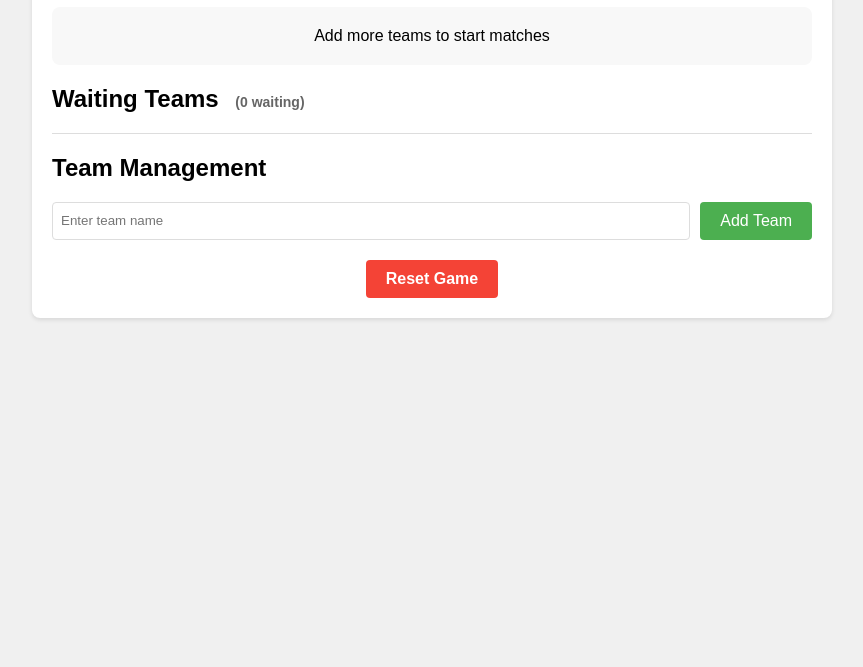
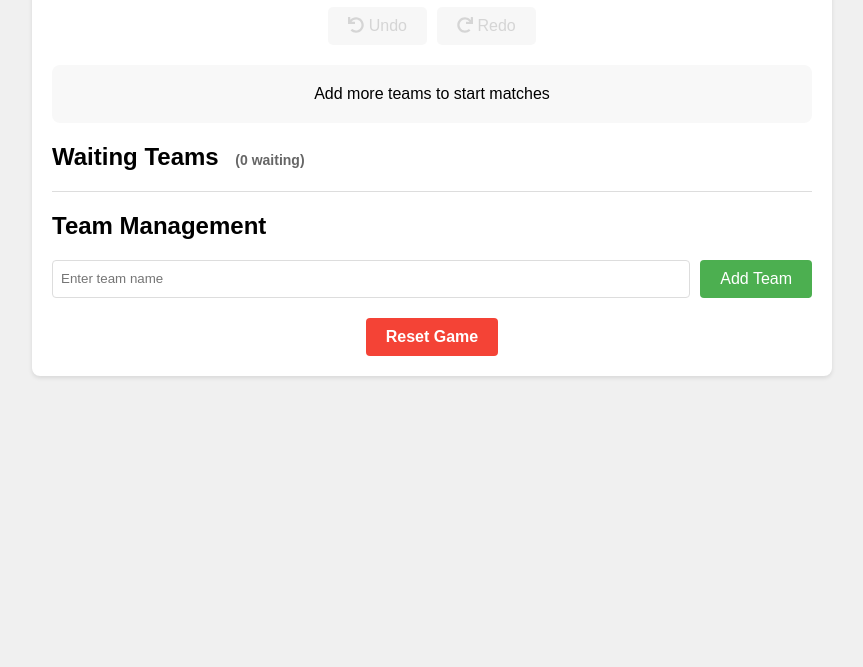
Before and after one commit to qorporate/set-tool-testing, a website: page index.html in a window 1280 px wide. Shown: the part 133-800 px from the top of the page, without its empty margins (208-1071 px from the left). Drawn offline with Linux system fonts and the light colour scheme.

Commit message:
add undo-redo buttons

```diff
--- a/css/styles.css
+++ b/css/styles.css
@@ -190,3 +190,42 @@ input[type="text"] {
     color: white;
     font-weight: bold;
 }
+
+.undo-redo-buttons {
+    display: flex;
+    justify-content: center;
+    margin-top: 10px;
+}
+
+.undo-button,
+.redo-button {
+    padding: 10px 20px;
+    margin: 0 5px;
+    border: none;
+    border-radius: 5px;
+    cursor: pointer;
+    transition: background-color 0.3s;
+}
+
+.undo-button {
+    background-color: #aad03d;
+}
+
+.undo-button:hover {
+    background-color: #a9d03d9a;
+}
+
+.redo-button {
+    background-color: #e27dc7;
+}
+
+.redo-button:hover {
+    background-color: #e27dc788;
+}
+
+.undo-button:disabled,
+.redo-button:disabled {
+    background-color: #f0f0f0;
+    opacity: 0.5;
+    cursor: not-allowed;
+}
--- a/index.html
+++ b/index.html
@@ -24,6 +24,25 @@
     <body>
         <div class="container">
             <h1>QSet</h1>
+
+            <div class="undo-redo-buttons">
+                <button
+                    class="undo-button"
+                    onclick="game.undo()"
+                    aria-label="Undo"
+                    disabled
+                >
+                    <i class="fas fa-undo"></i> Undo
+                </button>
+                <button
+                    class="redo-button"
+                    onclick="game.redo()"
+                    aria-label="Redo"
+                    disabled
+                >
+                    <i class="fas fa-redo"></i> Redo
+                </button>
+            </div>
 
             <div id="match-display">
                 <div class="current-match" id="current-match">
@@ -117,6 +136,7 @@
                 </div>
                 <div id="error-message" class="error-message"></div>
             </div>
+
             <div class="reset">
                 <button class="reset-game" onclick="game.resetGame()">
                     Reset Game
```
